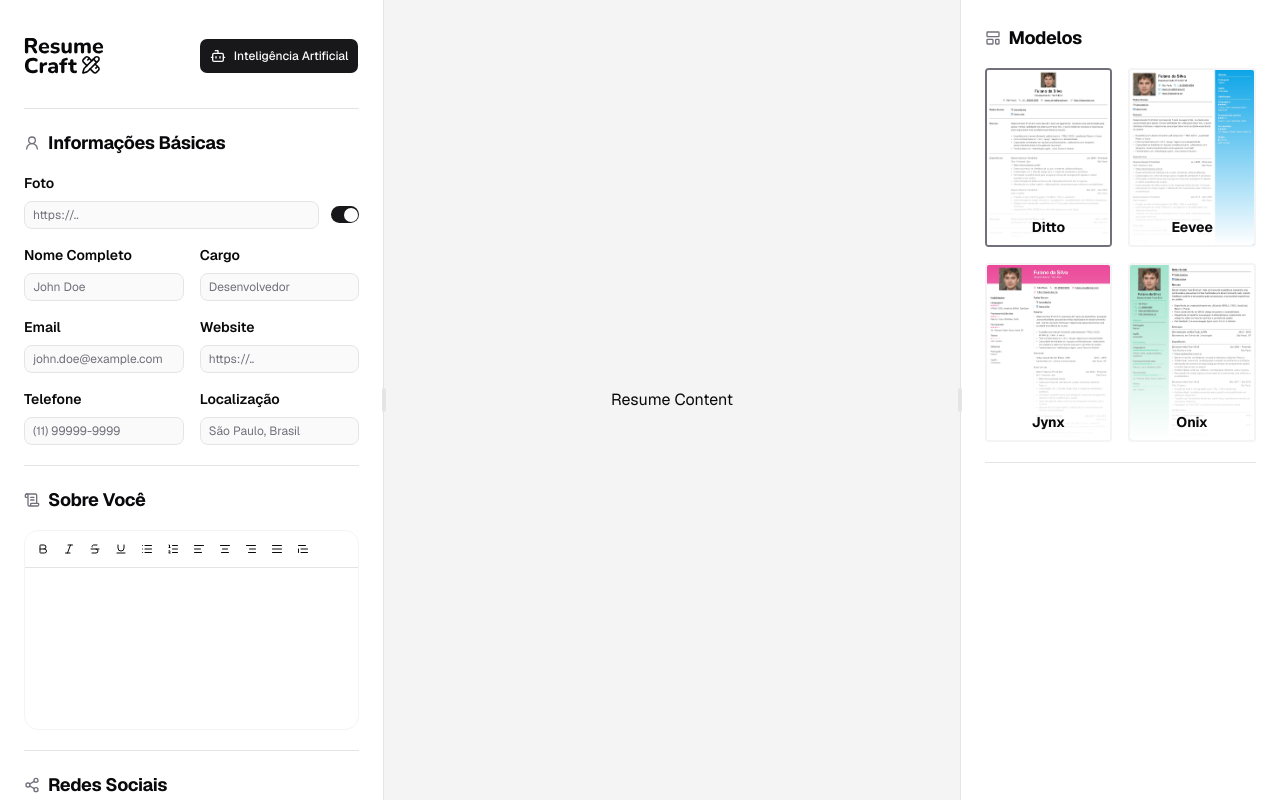
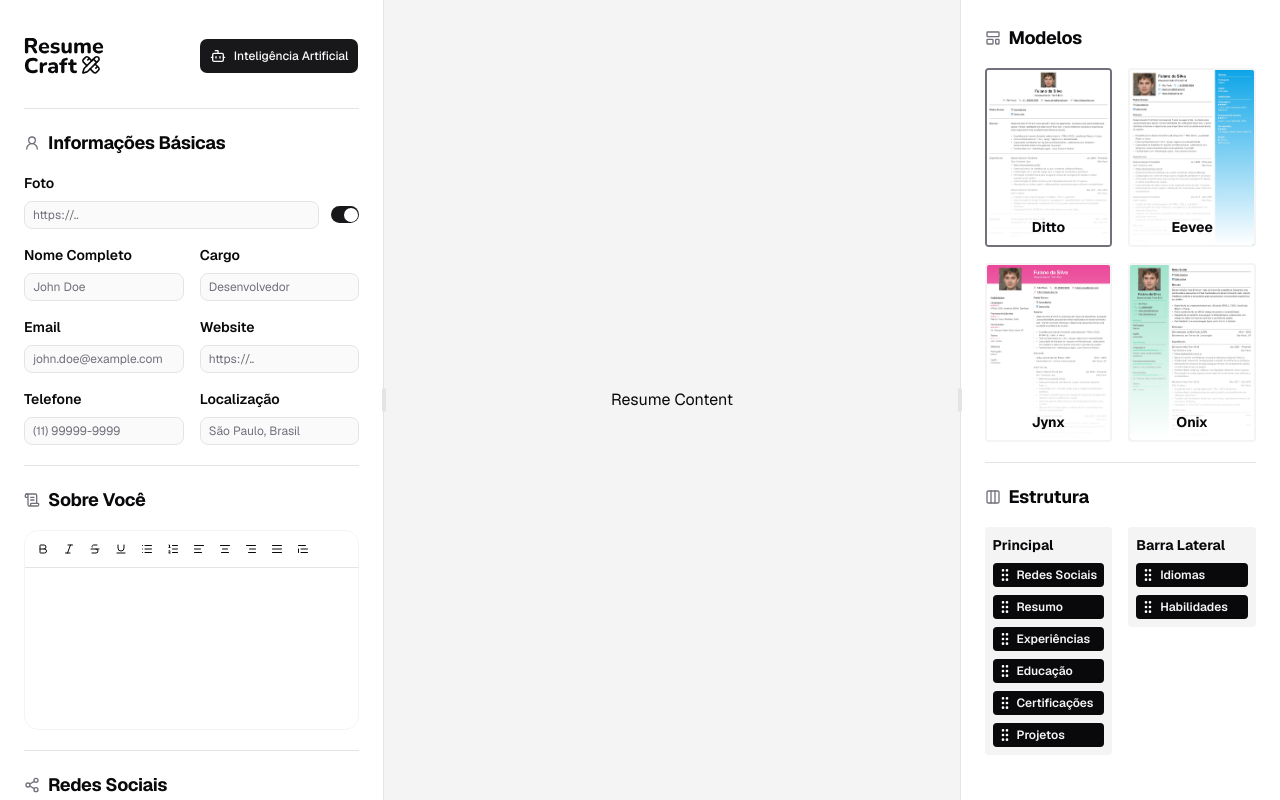
Before and after one commit to hfmelodev/resume-craft, a Next.js app: page /dashboard/resumes/example in a window 1280 px wide. Built offline with nearby package versions, Linux system fonts and the light colour scheme.

Commit message:
feat: adiciona seção de estrutura com drag and drop entre principal e barra lateral

```diff
--- a/src/components/pages/dashboard/resume/structure-sidebar/index.tsx
+++ b/src/components/pages/dashboard/resume/structure-sidebar/index.tsx
@@ -1,4 +1,5 @@
 import { Separator } from '@/components/ui/separator'
+import { LayoutSection } from './sections/layout'
 import { TemplatesListSection } from './sections/templates-list'
 
 export function StructureSidebar() {
@@ -8,6 +9,9 @@ export function StructureSidebar() {
       <TemplatesListSection />
 
       <Separator className="my-5" />
+
+      {/* COMP: Layout Section */}
+      <LayoutSection />
     </aside>
   )
 }
--- /dev/null
+++ b/src/components/pages/dashboard/resume/structure-sidebar/layout-drag-list/index.tsx
@@ -0,0 +1,106 @@
+import { Draggable } from '@hello-pangea/dnd'
+import { GripVertical } from 'lucide-react'
+import { useFormContext } from 'react-hook-form'
+
+type LayoutDragListProps = {
+  title: string
+  fields: ResumeLayoutSection[]
+}
+
+const labels: Record<ResumeSections, Record<ResumeLanguages, string>> = {
+  certifications: {
+    portuguese: 'Certificações',
+    english: 'Certifications',
+    french: 'Certifications',
+    german: 'Zertifizierungen',
+    italian: 'Certificazioni',
+    spanish: 'Certificaciones',
+  },
+  educations: {
+    portuguese: 'Educação',
+    english: 'Education',
+    french: 'Éducation',
+    german: 'Bildung',
+    italian: 'Istruzione',
+    spanish: 'Educación',
+  },
+  experiences: {
+    portuguese: 'Experiências',
+    english: 'Experiences',
+    french: 'Expériences',
+    german: 'Erfahrungen',
+    italian: 'Esperienze',
+    spanish: 'Experiencias',
+  },
+  languages: {
+    portuguese: 'Idiomas',
+    english: 'Languages',
+    french: 'Langues',
+    german: 'Sprachen',
+    italian: 'Lingue',
+    spanish: 'Idiomas',
+  },
+  projects: {
+    portuguese: 'Projetos',
+    english: 'Projects',
+    french: 'Projets',
+    german: 'Projekte',
+    italian: 'Progetti',
+    spanish: 'Proyectos',
+  },
+  skills: {
+    portuguese: 'Habilidades',
+    english: 'Skills',
+    french: 'Compétences',
+    german: 'Fähigkeiten',
+    italian: 'Abilità',
+    spanish: 'Habilidades',
+  },
+  socialMedias: {
+    portuguese: 'Redes Sociais',
+    english: 'Social Medias',
+    french: 'Réseaux Sociaux',
+    german: 'Soziale Medien',
+    italian: 'Social Media',
+    spanish: 'Redes Sociales',
+  },
+  summary: {
+    portuguese: 'Resumo',
+    english: 'Summary',
+    french: 'Résumé',
+    german: 'Zusammenfassung',
+    italian: 'Sommario',
+    spanish: 'Resumen',
+  },
+}
+
+export function LayoutDragList({ title, fields }: LayoutDragListProps) {
+  const { watch } = useFormContext<ResumeData>()
+
+  const language = watch('structure.language')
+
+  return (
+    <div className="w-full rounded bg-muted p-2">
+      <p className="mb-2 font-bold font-heading text-sm">{title}</p>
+
+      <div className="flex flex-col gap-2">
+        {fields.map((field, index) => (
+          <Draggable key={field.id} draggableId={`draggable-${field.key}`} index={index}>
+            {provided => (
+              <div
+                key={field.id}
+                ref={provided.innerRef}
+                {...provided.draggableProps}
+                {...provided.dragHandleProps}
+                className="flex items-center gap-1 rounded bg-foreground p-1"
+              >
+                <GripVertical className="h-4 w-4 min-w-4 text-background" />
+                <p className="font-heading font-semibold text-muted text-xs">{labels[field.key][language]}</p>
+              </div>
+            )}
+          </Draggable>
+        ))}
+      </div>
+    </div>
+  )
+}
--- /dev/null
+++ b/src/components/pages/dashboard/resume/structure-sidebar/sections/layout.tsx
@@ -0,0 +1,86 @@
+import { DragDropContext, Droppable, type DropResult } from '@hello-pangea/dnd'
+import { Columns3 } from 'lucide-react'
+import { useFieldArray, useFormContext } from 'react-hook-form'
+import { SectionTitle } from '../../infos-sidebar/section-title'
+import { LayoutDragList } from '../layout-drag-list'
+
+export function LayoutSection() {
+  const { control } = useFormContext<ResumeData>()
+
+  const {
+    fields: mainFields,
+    move: moveMainField,
+    insert: insertMainField,
+    remove: removeMainField,
+  } = useFieldArray({
+    control,
+    name: 'structure.layout.mainSections',
+  })
+
+  const {
+    fields: sidebarFields,
+    move: moveSidebarField,
+    insert: insertSidebarField,
+    remove: removeSidebarField,
+  } = useFieldArray({
+    control,
+    name: 'structure.layout.sidebarSections',
+  })
+
+  function onDragEnd({ source, destination }: DropResult) {
+    if (!destination) return
+
+    if (source.droppableId !== destination.droppableId) {
+      switch (destination.droppableId) {
+        case 'mainFields':
+          insertMainField(destination.index, sidebarFields[source.index])
+          removeSidebarField(source.index)
+          break
+        case 'sidebarFields':
+          insertSidebarField(destination.index, mainFields[source.index])
+          removeMainField(source.index)
+          break
+      }
+
+      return
+    }
+
+    if (source.droppableId === 'mainFields') {
+      moveMainField(source.index, destination.index)
+    } else {
+      moveSidebarField(source.index, destination.index)
+    }
+  }
+
+  return (
+    <div>
+      <SectionTitle title="Estrutura" icon={Columns3} />
+
+      <DragDropContext onDragEnd={onDragEnd}>
+        <div className="mt-4 grid grid-cols-2 gap-4">
+          {/* Lado esquerdo */}
+          <Droppable droppableId="mainFields">
+            {provided => (
+              <div ref={provided.innerRef} {...provided.droppableProps}>
+                {/* COMP: Layout Drag List */}
+                <LayoutDragList title="Principal" fields={mainFields} />
+                {provided.placeholder}
+              </div>
+            )}
+          </Droppable>
+
+          {/* Lado Direito */}
+          <Droppable droppableId="sidebarFields">
+            {provided => (
+              <div ref={provided.innerRef} {...provided.droppableProps}>
+                {/* COMP: Layout Drag List */}
+                <LayoutDragList title="Barra Lateral" fields={sidebarFields} />
+                {provided.placeholder}
+              </div>
+            )}
+          </Droppable>
+        </div>
+      </DragDropContext>
+    </div>
+  )
+}
```
